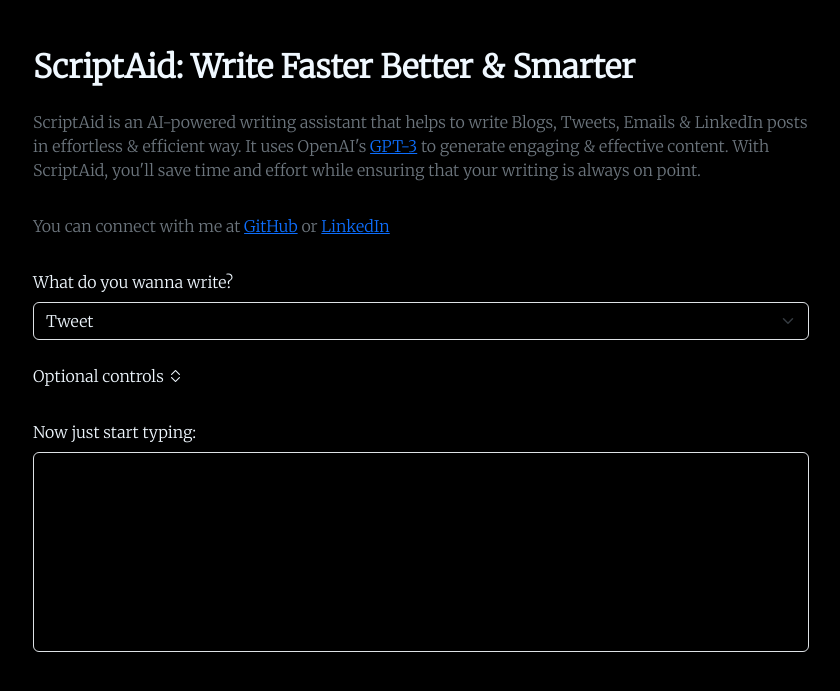
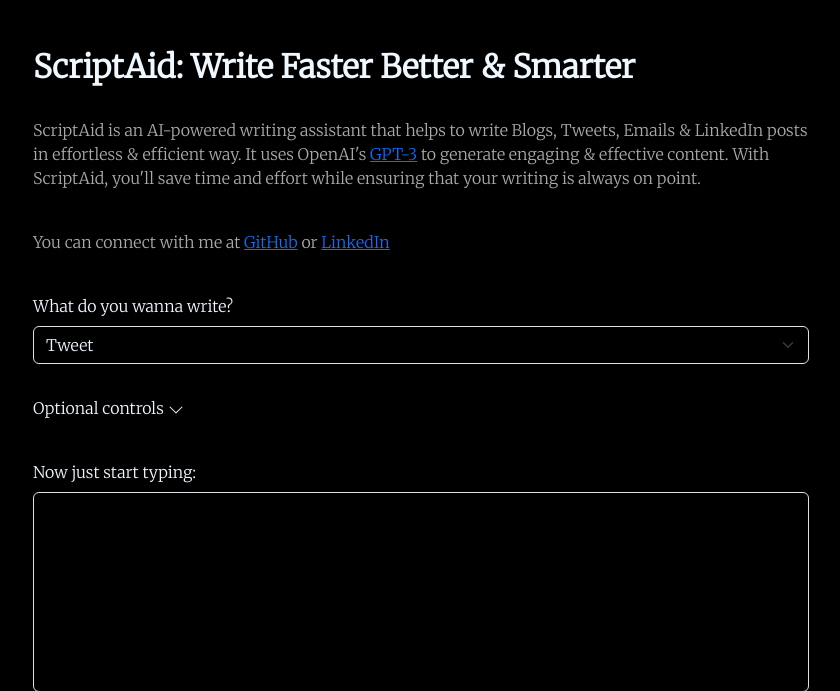
Before and after one commit to mdarshad1000/ScriptAid, a Flask app: page / in a window 1280 px wide. Shown: the top 691 px of the page, without its empty margins (219-1059 px from the left). Run offline with Flask 2, Linux system fonts and the light colour scheme; some libraries are stand-ins or nearby versions.

Commit message:
Change formatting

```diff
--- a/main.py
+++ b/main.py
@@ -26,15 +26,17 @@
 def suggest():
 
     style = request.json["style"] if request.json["style"] else ""
+    topic = request.json["topic"] if request.json["topic"] else ""
+    content_type = request.json["type"] if request.json["type"] else ""
 
     response = openai.Completion.create(
         engine = "text-davinci-003",
-        prompt = f"This is a {style} {request.json['type']} about {request.json['topic']}:\n\n{request.json['content']}",
+        prompt = f"This is a {style} {content_type} about {topic}:\n\n{request.json['content']}",
         max_tokens=15,
         temperature=0.7,
         top_p=1,
     )
-    print(response)
+    print(response["choices"][0]["text"])
     return {"suggestion": response["choices"][0]["text"]}
 
 
--- a/templates/home.html
+++ b/templates/home.html
@@ -24,12 +24,12 @@
 <body style="background-color: rgb(0, 0, 0);">
     <div class="container mt-4 mt-md-5" id="main"
         style=" font-family: 'Merriweather', serif; background-color: black; color:aliceblue">
-        <div class="row mb-3">
+        <div class="row mb-4">
             <h2 class="fw-bold"><b>ScriptAid:</b> Write Faster Better & Smarter</h2>
         </div>
 
-        <div class="row mb-3">
-            <p class="text-secondary">
+        <div class="row mb-4">
+            <p style="color: darkgray;">
                 ScriptAid is an AI-powered writing assistant that helps to write Blogs, Tweets, Emails & LinkedIn
                 posts in
                 effortless & efficient way. It uses OpenAI's <a href="https://openai.com/api/" target="_blank">GPT-3</a>
@@ -38,14 +38,14 @@
             </p>
         </div>
 
-        <div class="row mb-3">
-            <p class="text-secondary">
+        <div class="row mb-4">
+            <p style="color: darkgray;">
                 You can connect with me at <a href="https://github.com/mdarshad1000/" target="_blank">GitHub</a> or <a
                     href="https://linkedin.com/in/mohammadarshad1000/" target="_blank"> LinkedIn</a>
             </p>
         </div>
 
-        <div class="row mb-3">
+        <div class="row mb-4">
 
             <div class="col" style="color: aliceblue;" style="font-family: 'Merriweather', serif;">
                 <label for="type" class="mb-2">What do you wanna write?</label>
@@ -57,18 +57,20 @@
                 </select>
             </div>
         </div>
-        <div class="row mb-3" style="color: aliceblue;">
+        <div class="row mb-4" style="color: aliceblue;">
             <div data-bs-toggle="collapse" data-bs-target=".collapse">
                 <p type="button">
-                    Optional controls <i class="bi bi-chevron-expand"></i>
+                    Optional controls    <svg xmlns="http://www.w3.org/2000/svg" width="16" height="16" fill="currentColor" class="bi bi-chevron-down" viewBox="0 0 16 16">
+                        <path fill-rule="evenodd" d="M1.646 4.646a.5.5 0 0 1 .708 0L8 10.293l5.646-5.647a.5.5 0 0 1 .708.708l-6 6a.5.5 0 0 1-.708 0l-6-6a.5.5 0 0 1 0-.708z"/>
+                      </svg>
                 </p>
             </div>
-            <div class="collapse mb-3">
-                <label for="style" class="mb-2">Got a topic in mind?</label>
+            <div class="collapse mb-4">
+                <label for="style" class="mb-2"> Topic - you wanna write about? </label>
                 <input style="background-color: black; color: aliceblue;" type="text" id="topic" class="form-control"
                     placeholder="e.g. AI">
             </div>
-            <div class="collapse mb-3">
+            <div class="collapse mb-4">
                 <label for="style" class="mb-2">Any particular writing style?</label>
                 <input style="background-color: black; color: aliceblue" type="text" id="style" class="form-control"
                     placeholder="e.g. inspiring">
```
Also changed, not shown: 1 other file.
